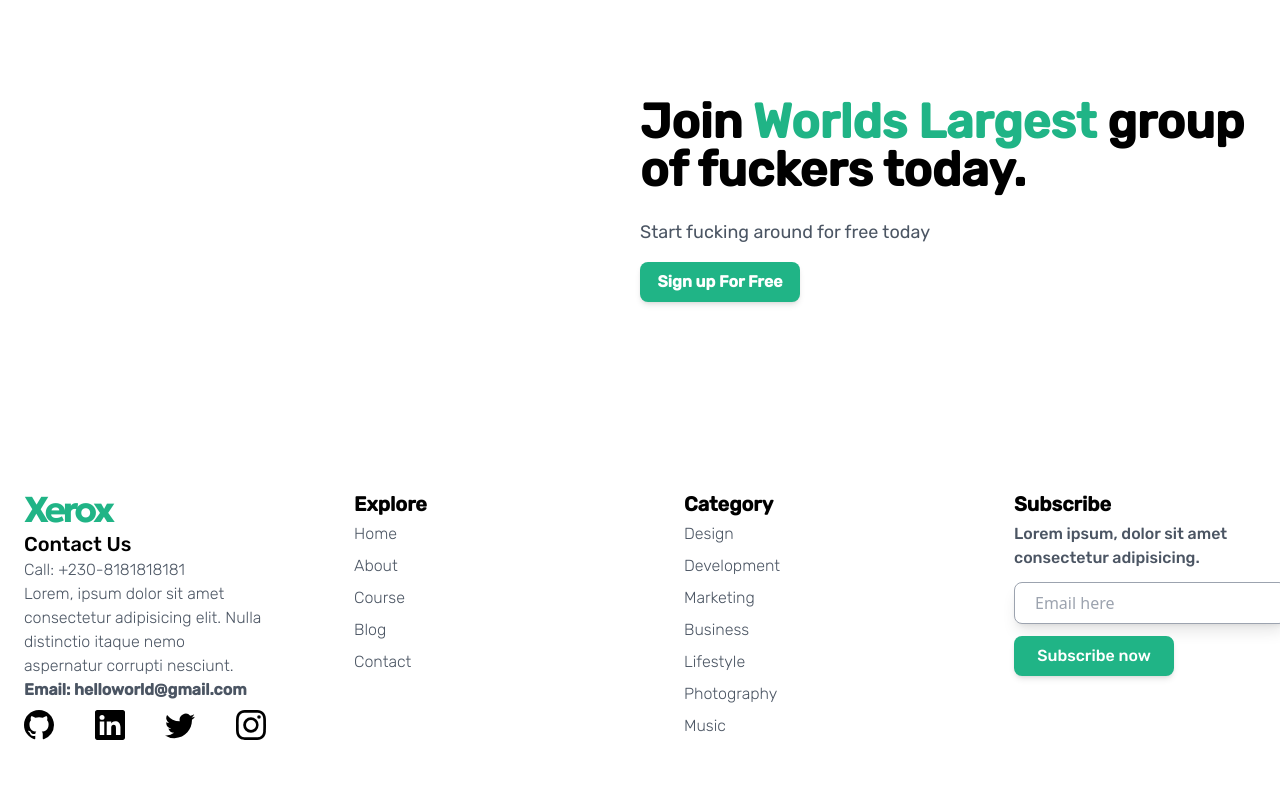
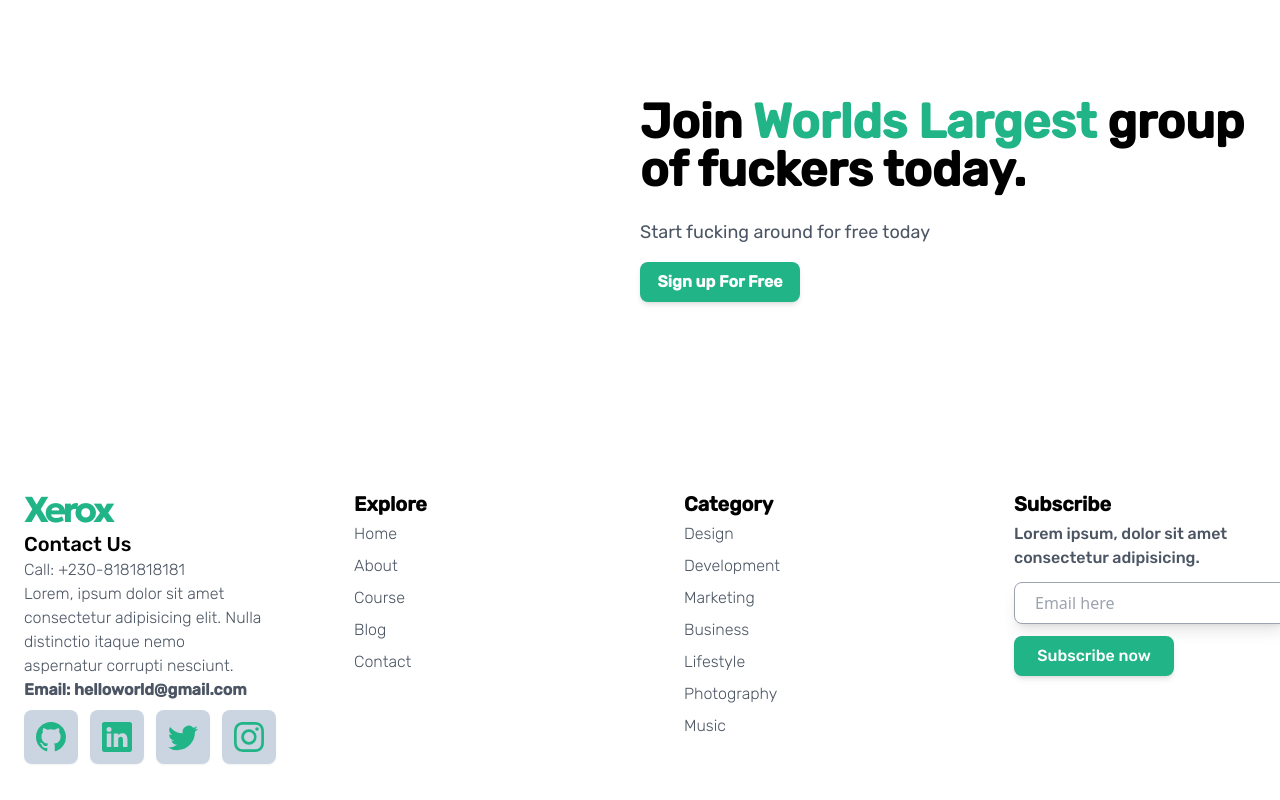
Before and after one commit to sijirama/dingclone, a React (Vite) app: page / in a window 1280 px wide. Shown: the part 3043-3843 px from the top of the page. Before the commit the page ends 3819 px from the top, so only its background shows below. Built offline with nearby package versions, Linux system fonts and the light colour scheme.

Commit message:
feat: footer component added

```diff
--- a/src/components/Footer.tsx
+++ b/src/components/Footer.tsx
@@ -12,10 +12,18 @@ export default function Footer() {
           <p className="text-base text-gray-600 font-light font-rubik">Lorem, ipsum dolor sit amet consectetur adipisicing elit. Nulla distinctio itaque nemo aspernatur corrupti nesciunt.</p>
           <p className="text-base text-gray-600 font-semibold font-rubik">Email: helloworld@gmail.com</p>
           <div className="flex justify-start gap-3 md:justify-between my-2">
-            <BsGithub size={ICON_SIZE} />
-            <BsLinkedin size={ICON_SIZE} />
-            <BsTwitter size={ICON_SIZE} />
-            <BsInstagram size={ICON_SIZE} />
+            <div className="p-3 bg-slate-300 rounded-lg shadow-sm">
+              <BsGithub size={ICON_SIZE}  className="text-primary"/>
+            </div>
+            <div className="p-3 bg-slate-300 rounded-lg shadow-sm">
+              <BsLinkedin size={ICON_SIZE}  className="text-primary"/>
+            </div>
+            <div className="p-3 bg-slate-300 rounded-lg shadow-sm">
+              <BsTwitter size={ICON_SIZE}  className="text-primary"/>
+            </div>
+            <div className="p-3 bg-slate-300 rounded-lg shadow-sm">
+              <BsInstagram size={ICON_SIZE} className="text-primary" />
+            </div>
           </div>
         </div>
         <div className='px-2 lg:px-6'>
--- a/src/components/Navbar.tsx
+++ b/src/components/Navbar.tsx
@@ -13,7 +13,7 @@ function Navbar() {
       <div className="max-w-[600px] md:max-w-[1300px] mx-auto h-full flex justify-between items-center">
 
         <div className="flex items-center justify-center">
-          <p className=" my-auto mx-2 w-full h-full md:mx-0 font-bold text-4xl md:text-4xl lg:text-5xl tracking-[-0.25rem]  md:tracking-[-0.3rem]">
+          <p className=" my-auto mx-2 w-full h-full md:mx-0 font-bold text-4xl md:text-4xl lg:text-5xl  -tracking-widest md:tracking-[-0.3rem]">
             xerox
           </p>
         </div>
```
